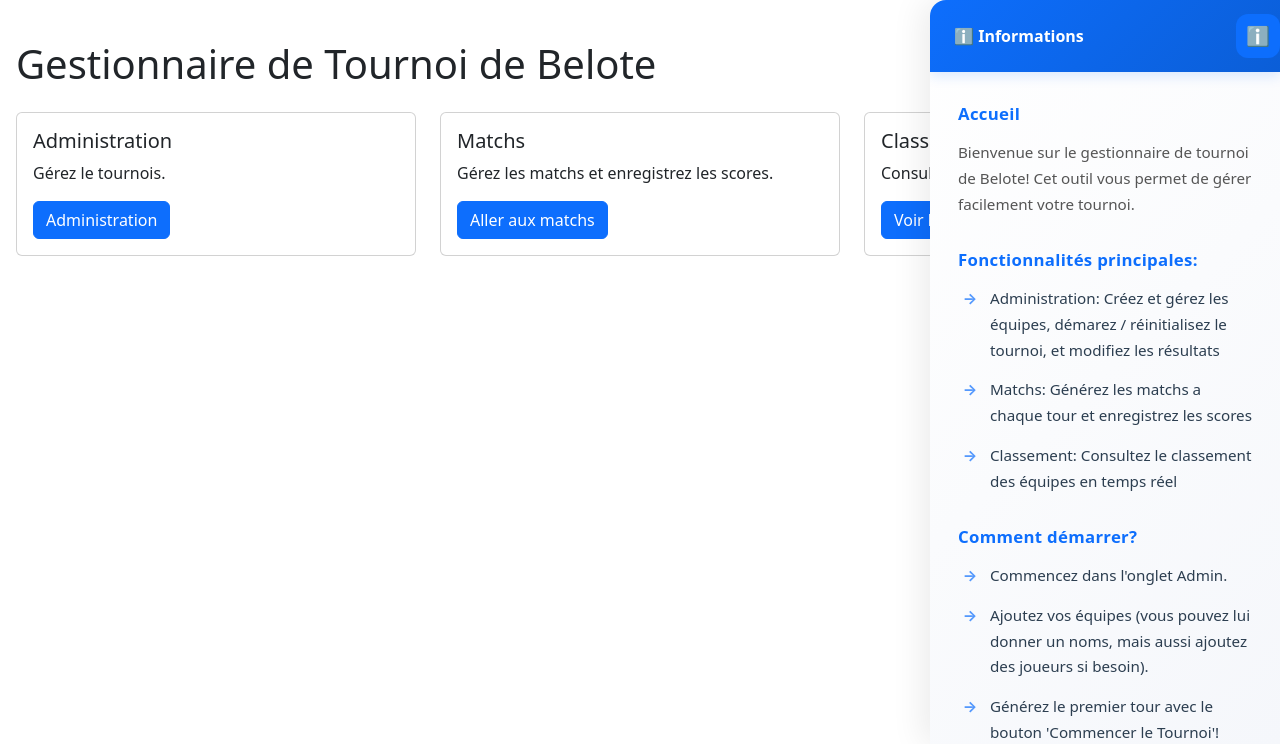
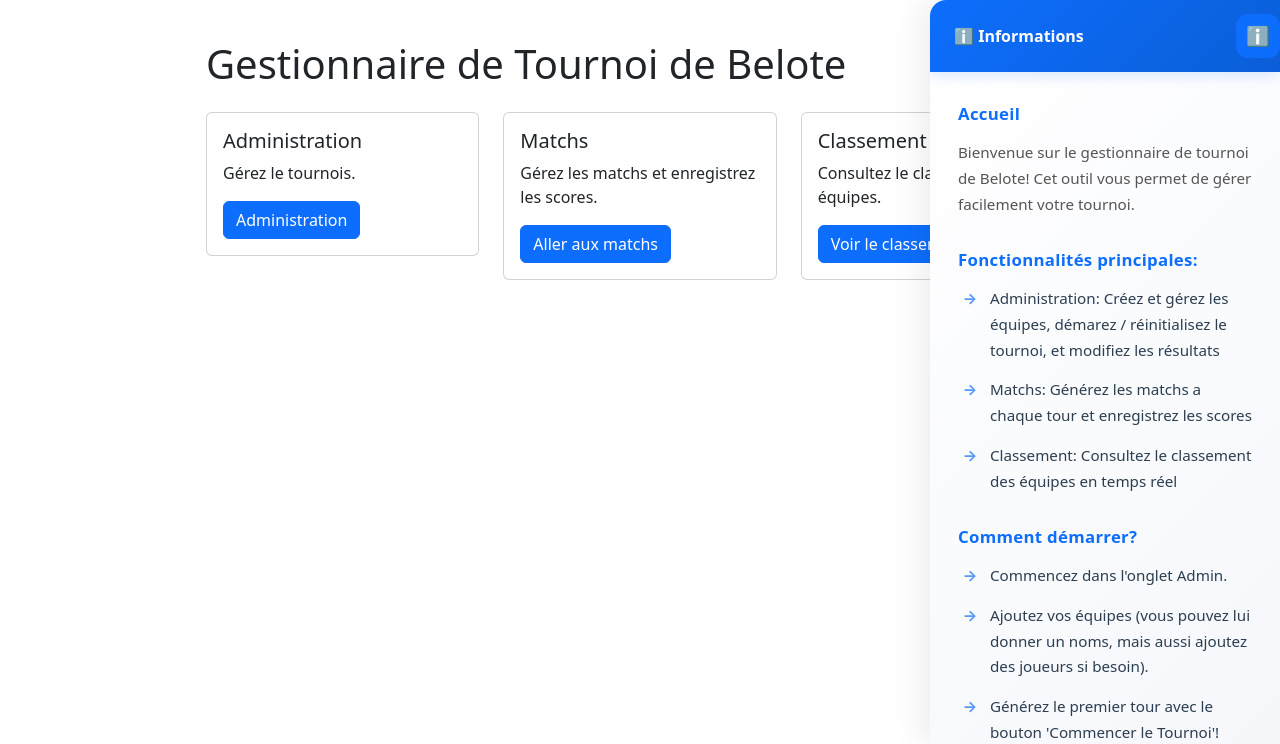
Before and after one commit to littlecrakage/concour-belote-manager, a Flask app: page / in a window 1280 px wide. Shown: the part 56-800 px from the top of the page. Run offline with Flask 3, Linux system fonts and the light colour scheme; some libraries are stand-ins or nearby versions.

Commit message:
center more than app

```diff
--- a/templates/base.html
+++ b/templates/base.html
@@ -29,10 +29,13 @@
             flex: 1;
             overflow-y: auto;
             width: 100%;
+            display: flex;
+            justify-content: center;
         }
 
         .container {
-            max-width: 100%;
+            max-width: 900px;
+            width: 100%;
             padding: 1rem;
         }
 
```
